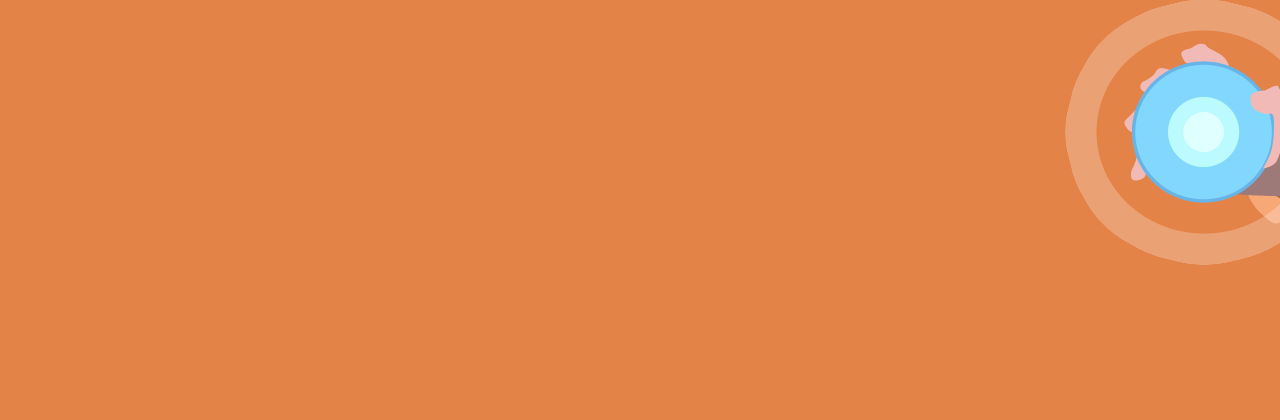
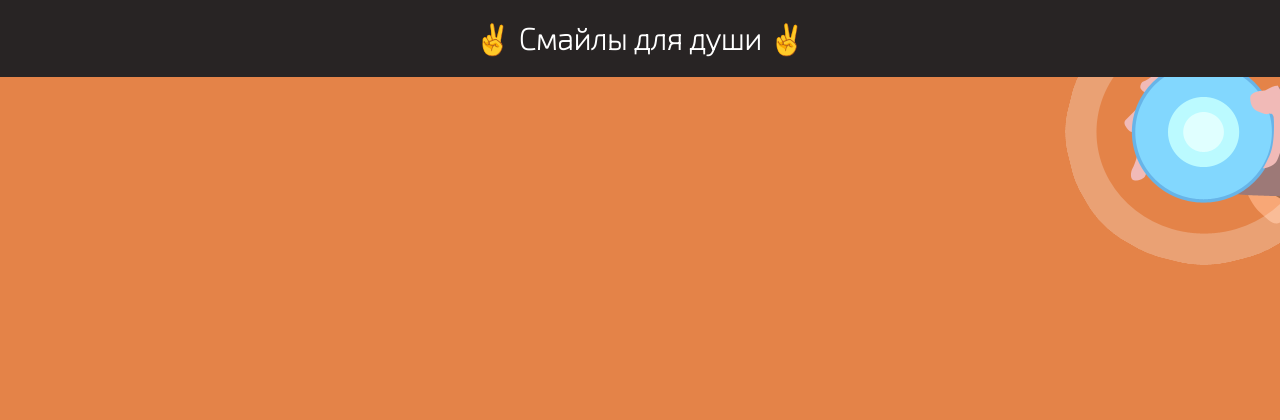
Before and after one commit to AleksandraTertyshnaya/Test-task, a PHP site: page /smile.html in a window 1280 px wide. Shown: the top 420 px of the page. Run offline with PHP 8.4, Linux system fonts and the light colour scheme.

Commit message:
add header

```diff
--- a/smile.css
+++ b/smile.css
@@ -2,3 +2,22 @@ body{
     background: no-repeat  url(background.png);
 
     }
+
+    h1{
+        font-size: 30px;
+        font-family:  'Exo 2', sans-serif;
+        font-weight: bold;
+    }
+
+    .name{
+        width: 100%;
+        position: fixed;
+        top: 0;
+        left: 0;
+        background-color: #282424
+    }
+
+    h1{
+        text-align: center;
+color:#ffffff;
+    }
--- a/smile.html
+++ b/smile.html
@@ -4,10 +4,14 @@
  <head>
   <title>Смайлы для души</title>
   <meta charset="utf-8">
-  <link rel="stylesheet" href="style.css">
+  <link rel="stylesheet" href="smile.css">
  </head>
  <style>
  @import
 url('https://fonts.googleapis.com/css2?family=Exo+2:wght@100&family=Montserrat:wght@100&family=Nunito:wght@200&family=PT+Sans&family=Roboto+Condensed:wght@300&display=swap');
 </style>
  <body>
+     <div class="name">
+<h1> ✌️ Смайлы для души ✌️</h1>
+
+     </div>
```
